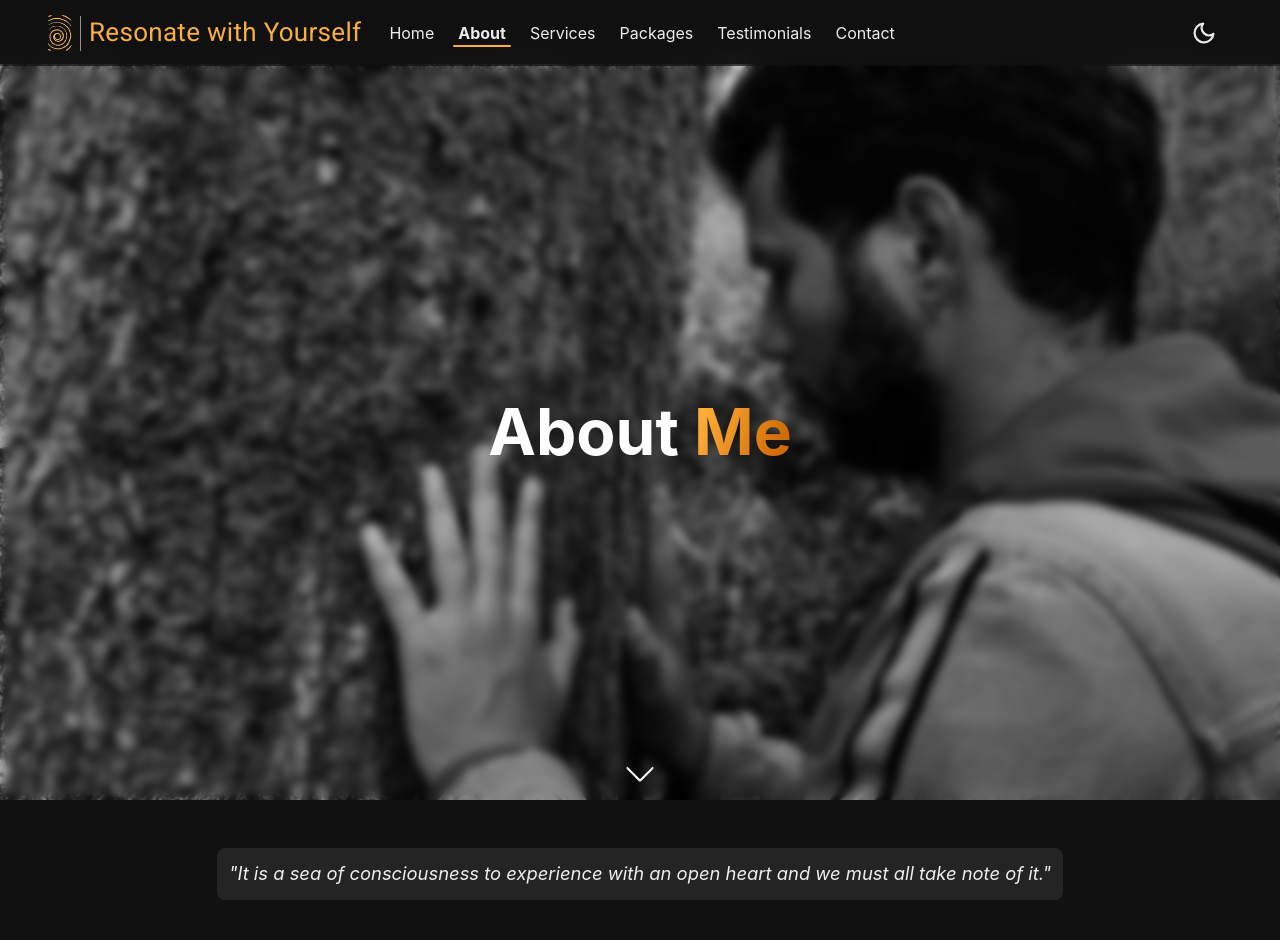
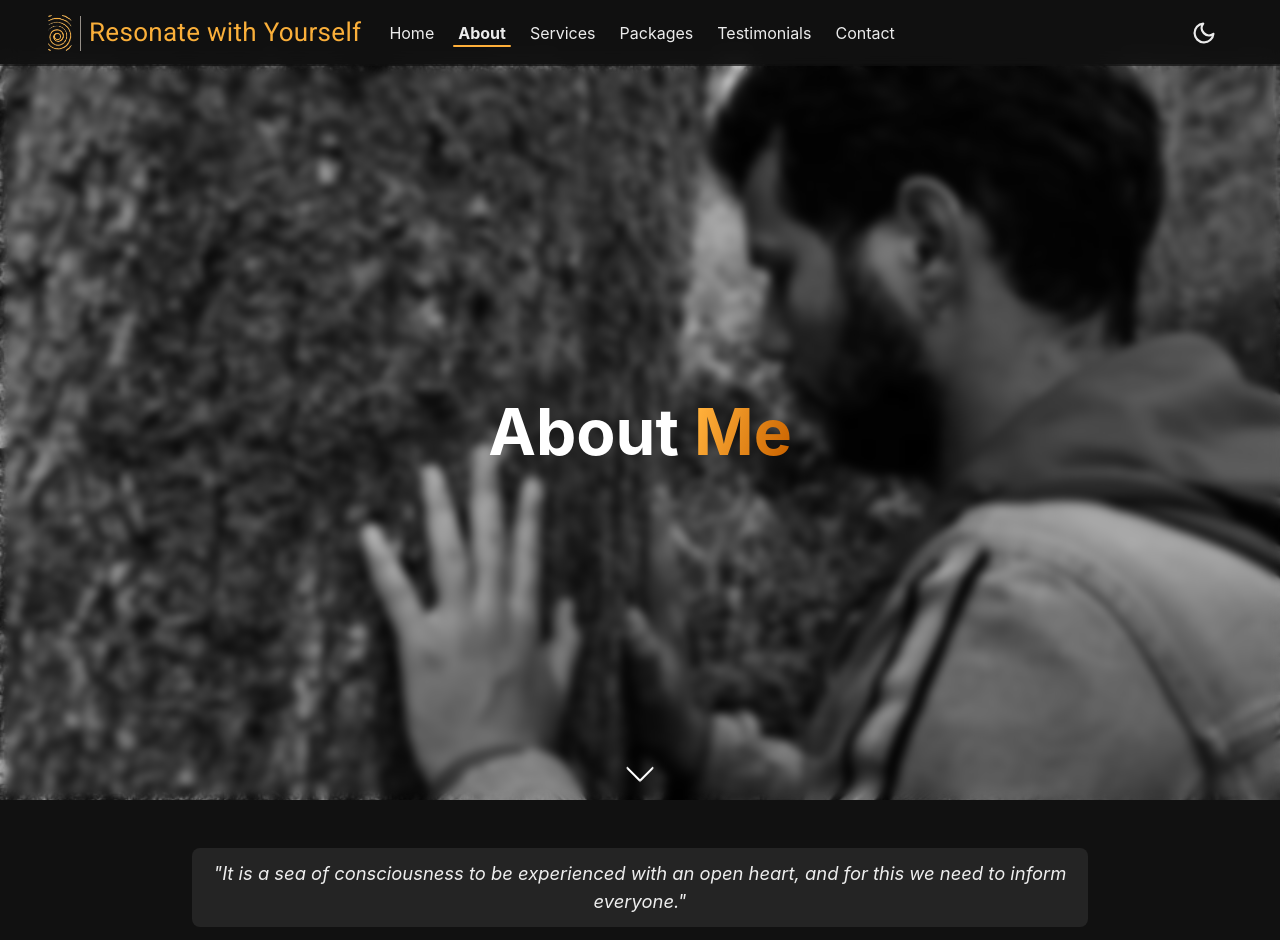
Before and after one commit to Democles85/colombo_portfolio_reworked, a Next.js app: page /about in a window 1280 px wide. Shown: the top 940 px of the page. Built offline with nearby package versions, Linux system fonts and the light colour scheme.

Commit message:
fix: Fixed wrong translation

```diff
--- a/pages/about.tsx
+++ b/pages/about.tsx
@@ -91,8 +91,8 @@ const About = () => {
                   fontStyle={'italic'}
                   bg={useColorModeValue('whiteAlpha.500', 'whiteAlpha.200')}
                 >
-                  "It is a sea of consciousness to experience with an open heart
-                  and we must all take note of it."
+                  "It is a sea of consciousness to be experienced with an open
+                  heart, and for this we need to inform everyone."
                 </Box>
               </Box>
               <Heading
```
